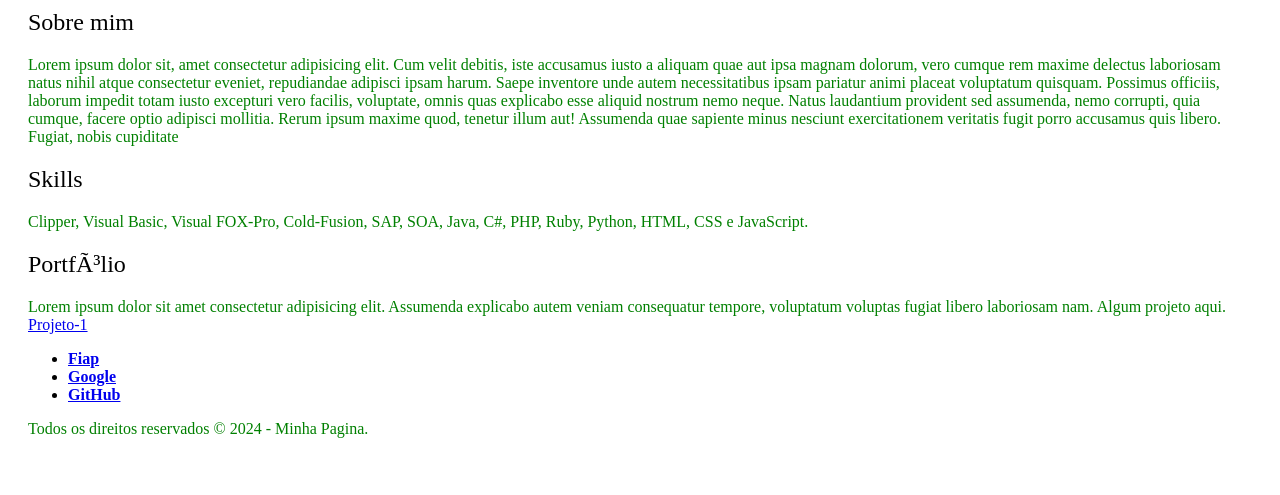
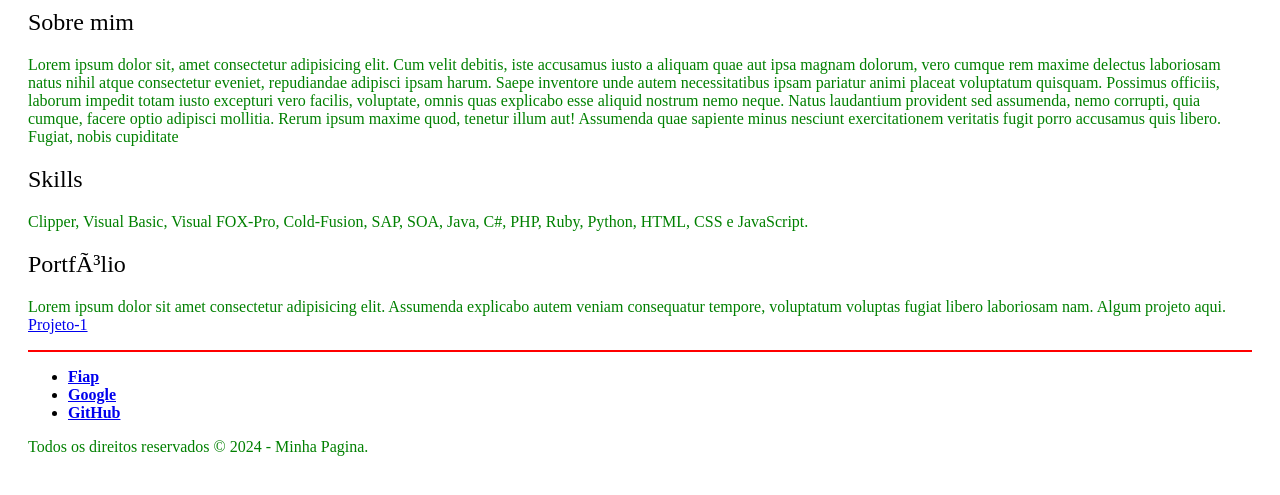
Before and after one commit to ludanii/Projeto-Inicial, a plain HTML site: page index.html in a window 1280 px wide. Shown: the part 153-648 px from the top of the page. Drawn offline with Linux system fonts and the light colour scheme; a web font is replaced by a local one.

Commit message:
Aplicando uma borda no rodape.

```diff
--- a/css/estilo.css
+++ b/css/estilo.css
@@ -21,6 +21,9 @@
 }
 p{
     color: green;
+}
+footer{
+  border-top: 2px solid red;
 }
 @font-face {
   font-family: "backed";
--- a/index.html
+++ b/index.html
@@ -59,7 +59,7 @@
           </p>
         </div>
       </section>
-      <footer id="rodape"></footer>
+      <footer id="rodape">
         <nav>
           <ul>
             <li><a href="https://www.fiap.com.br" target="_blank">Fiap</a></li>
```
